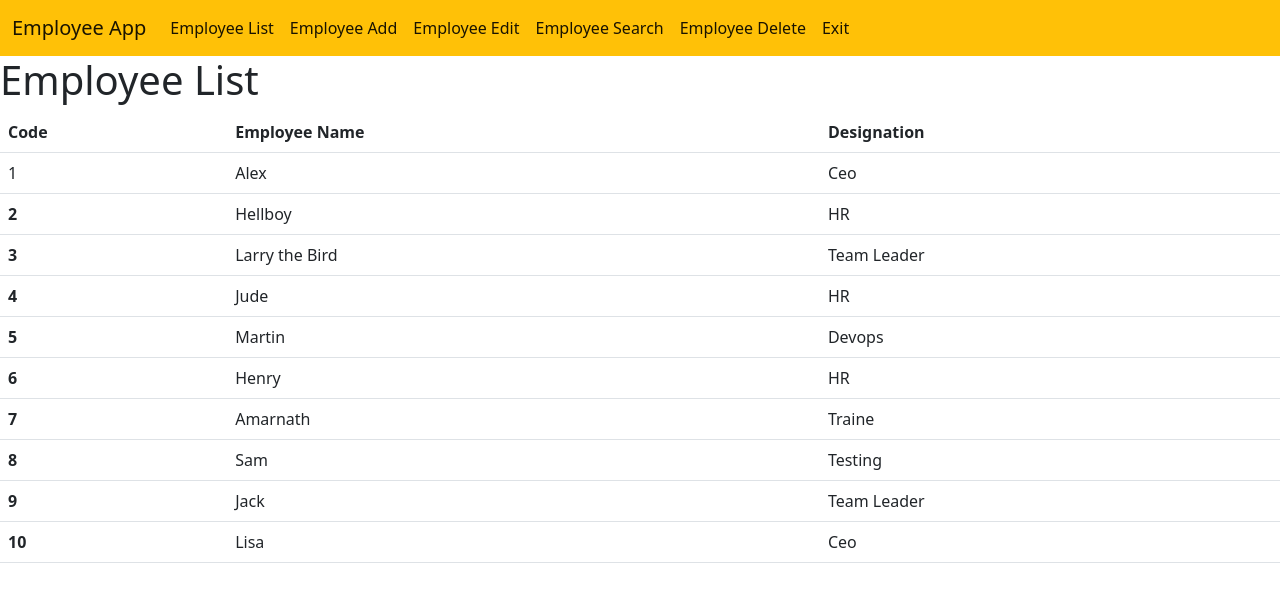
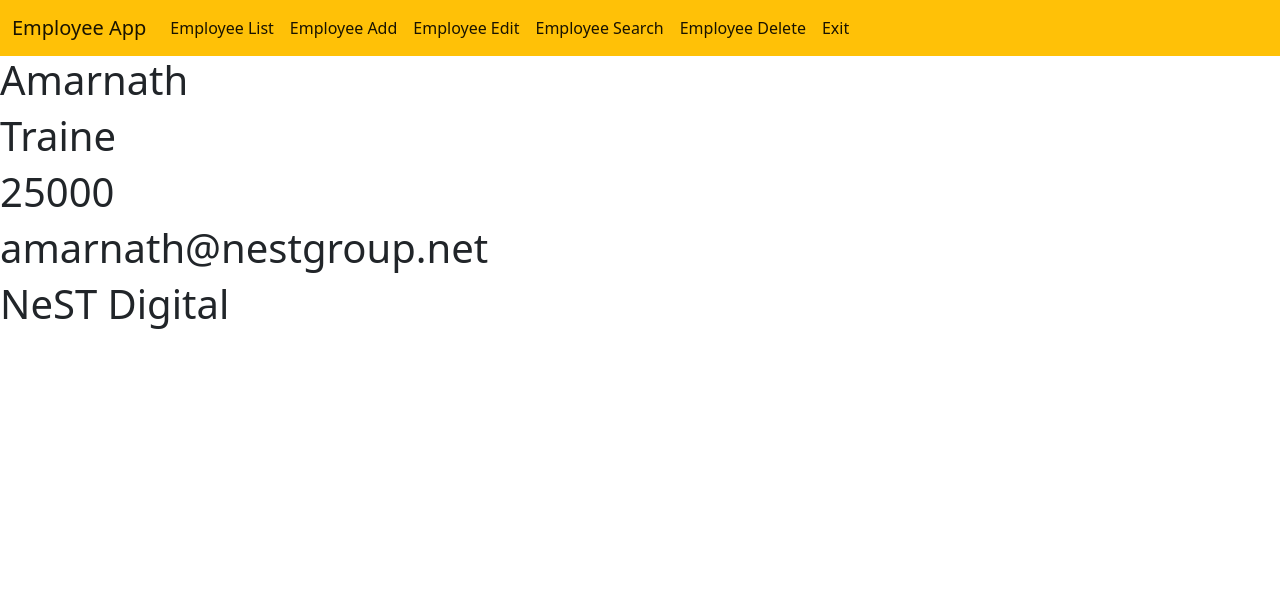
Before and after one commit to j1999amar/Employee-Angular, an Angular app: page /view in a window 1280 px wide. Shown: the top 602 px of the page. Built offline with nearby package versions, Linux system fonts and the light colour scheme.

Commit message:
Data Binding

```diff
--- a/src/app/view-employee/view-employee.component.html
+++ b/src/app/view-employee/view-employee.component.html
@@ -1,6 +1,11 @@
 <app-navbar-employee></app-navbar-employee>
-<h1>Employee List</h1>
-<table class="table">
+<h1>{{name}}</h1>
+<h1>{{designation}}</h1>
+<h1>{{salary}}</h1>
+<h1>{{emailID}}</h1>
+<h1>{{company}}</h1>
+
+<!-- <table class="table">
     <thead>
       <tr>
         <th scope="col">Code</th>
@@ -62,4 +67,4 @@
       </tr>
 
     </tbody>
-  </table>
+  </table> -->
--- a/src/app/view-employee/view-employee.component.ts
+++ b/src/app/view-employee/view-employee.component.ts
@@ -6,5 +6,9 @@
   styleUrls: ['./view-employee.component.css']
 })
 export class ViewEmployeeComponent {
-
+  name ="Amarnath";
+  designation="Traine";
+  salary=25000;
+  emailID="amarnath@nestgroup.net";
+  company="NeST Digital"
 }
```
